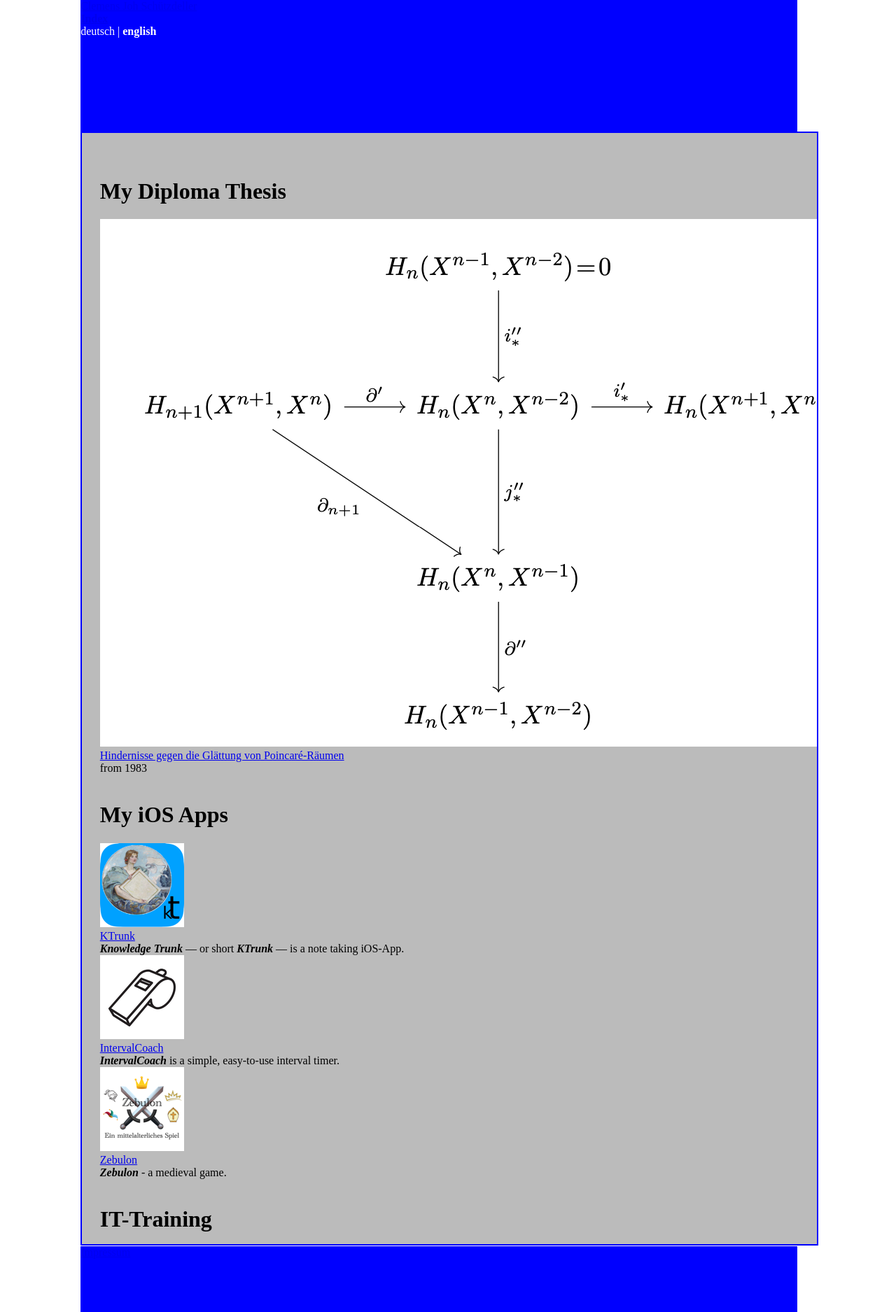
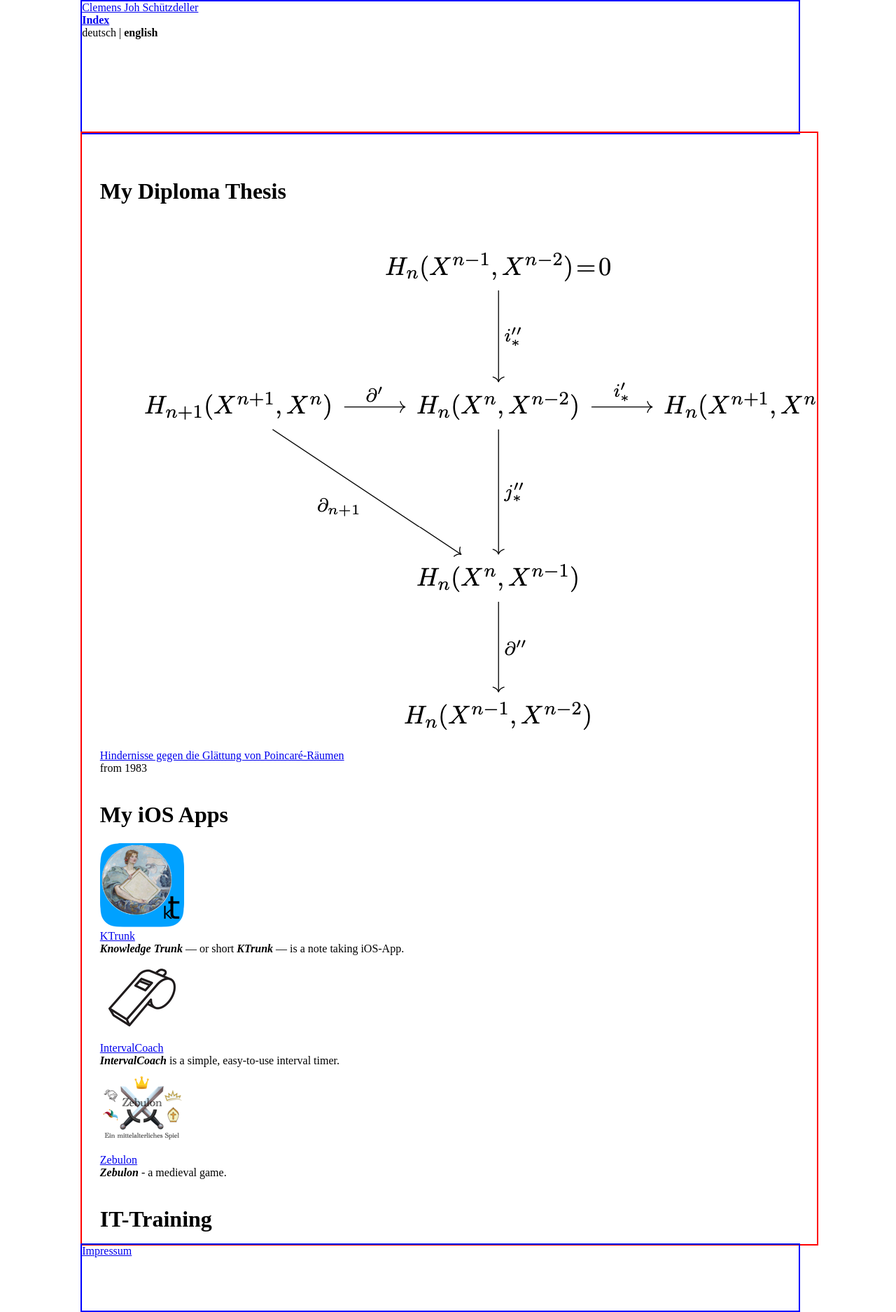
Before and after one commit to cs-LA/home, a Jekyll site: the page built from README.md, in a window 1280 px wide. Shown: the whole page at 70% size. Built offline with Jekyll 4.4.1, drawn with Linux system fonts in a browser that asks for light colours; our own code applies the rules of GitHub Pages for plain Markdown files.

Commit message:
Update screenLayout.css

```diff
--- a/styles/screenLayout.css
+++ b/styles/screenLayout.css
@@ -1,13 +1,13 @@
 body{
   margin: 0;
 }
+
 #header, #footer{
   position: fixed;
   width: 80vw;
   left: 9vw; /* ???*/
-  background: blue;
-  color: #fff;
   margin: 0;
+  border: 2px solid blue;
 }
 #header{
   top: 0;
@@ -17,17 +17,6 @@
   height: 5vh;
   bottom: 0;
 }
-.nav {
-  width: 100%;
-  text-align: center;
-  padding: 2%;
-}
-.nav a{
-  color: #fff;
-  text-decoration: none;
-  padding: 7px 25px;
-  display: inline-block;
-}
 
 #content{
   position: fixed;
@@ -36,7 +25,6 @@
   left: 9vw;
   width: 78vw;
   padding: 2vw;
-  background: #bbb;
   overflow: auto;
-  border: 2px solid blue;
+  border: 2px solid red;
 }
```
